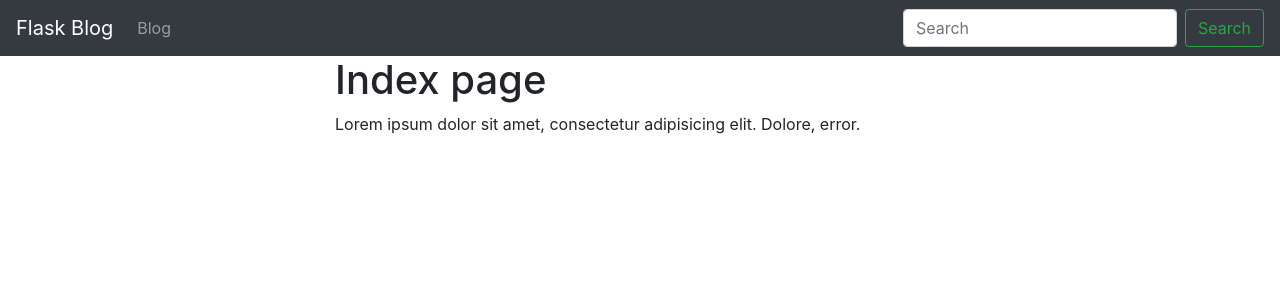
After one commit to ilof2/FlaskBlog.se, a Flask app: page / in a window 1280 px wide. The commit adds this page. Shown: the top 300 px of the page. Run offline with Flask 2, Linux system fonts and the light colour scheme; some libraries are stand-ins or nearby versions.

Commit message:
added db

```diff
--- a/app/app.py
+++ b/app.py
@@ -2,9 +2,9 @@ from flask import Flask
 from config import Configuration
 from flask_sqlalchemy import SQLAlchemy
 
-from posts.blueprint import posts
+
 
 app = Flask(__name__)
 app.config.from_object(Configuration)
 
-app.register_blueprint(posts, url_prefix='/blog')
+db = SQLAlchemy(app)
--- a/app/config.py
+++ /dev/null
@@ -1,3 +0,0 @@
-class Configuration(object):
-	DEBUG = True
-	SQLALCHEMY_DATABASE_URI = 'mysql+mysqlconnector://root:rere4321!@localhost/test1'
--- /dev/null
+++ b/config.py
@@ -0,0 +1,4 @@
+class Configuration(object):
+	DEBUG = True
+	SQLALCHEMY_DATABASE_URI = 'mysql+mysqlconnector://root:rere4321!@localhost/blog'
+	SQLALCHEMY_TRACK_MODIFICATIONS = False
--- /dev/null
+++ b/main.py
@@ -0,0 +1,11 @@
+#! ../venv/bin/python3
+from app import app, db
+import view
+from posts.blueprint import posts
+
+from models import Post
+
+app.register_blueprint(posts, url_prefix='/blog')
+
+if __name__ == '__main__':
+	app.run()
--- a/app/posts/blueprint.py
+++ b/posts/blueprint.py
@@ -1,5 +1,7 @@
 from flask import Blueprint
 from flask import render_template
+
+from models import Post
 
 posts = Blueprint('posts', __name__, template_folder='templates')
 
--- a/requirements.txt
+++ b/requirements.txt
@@ -1,6 +1,9 @@
 Click==7.0
 Flask==1.0.2
+Flask-SQLAlchemy==2.3.2
 ItsDangerous==1.0.0
 Jinja2==2.10
 MarkupSafe==1.0
+mysql-connector==2.1.4
+SQLAlchemy==1.2.12
 Werkzeug==0.14.1
--- a/app/templates/base.html
+++ b/templates/base.html
@@ -2,10 +2,11 @@
 <html lang="en">
 <head>
   <meta charset="UTF-8">
-  <title>{% block title %}{% endblock %}-Flask</title>
+  <title>{% block title %}{% endblock %}-Blog</title>
  <link rel="stylesheet" href="https://stackpath.bootstrapcdn.com/bootstrap/4.1.3/css/bootstrap.min.css" integrity="sha384-MCw98/SFnGE8fJT3GXwEOngsV7Zt27NXFoaoApmYm81iuXoPkFOJwJ8ERdknLPMO" crossorigin="anonymous">
 </head>
 <body>
+
   <nav class="navbar navbar-expand-lg navbar-dark bg-dark">
   <a class="navbar-brand" href="{{ url_for('index') }}">Flask Blog</a>
   <button class="navbar-toggler" type="button" data-toggle="collapse" data-target="#navbarSupportedContent" aria-controls="navbarSupportedContent" aria-expanded="false" aria-label="Toggle navigation">
@@ -18,26 +19,23 @@
         <a class="nav-link" href="{{ url_for('posts.index')}}">Blog</a>
       </li>
     </ul>
+
     <form class="form-inline my-2 my-lg-0">
       <input class="form-control mr-sm-2" type="search" placeholder="Search" aria-label="Search">
       <button class="btn btn-outline-success my-2 my-sm-0" type="submit">Search</button>
     </form>
+
   </div>
 </nav>
 
-<div class="container">
+<div class="container col-md-6">
 		<h1>
     		{% block content_title %}
     		{% endblock %}
     	</h1>
-    <div class="row">
-        <p>
       		{% block content %}
       		{% endblock %}
-        </p>
 </div>
-</div>
-
 
 </body>
 </html>
--- /dev/null
+++ b/templates/index.html
@@ -0,0 +1,10 @@
+{% extends 'base.html' %}
+{% block title %}Index{% endblock %}
+
+{% block content_title %}
+	Index page
+{% endblock %}
+
+{% block content %}
+	Lorem ipsum dolor sit amet, consectetur adipisicing elit. Dolore, error.
+{% endblock %}
--- /dev/null
+++ b/view.py
@@ -0,0 +1,7 @@
+from app import app
+from flask import render_template
+
+
+@app.route('/')
+def index():
+	return render_template('index.html')
```
Also changed, not shown: app/main.py (deleted, +0 -7 lines), app/templates/index.html (deleted, +0 -10 lines), app/view.py (deleted, +0 -8 lines), models.py (added, +30 -0 lines), posts/templates/posts/index.html (renamed from app/posts/templates/posts/index.html), static/css/style.css (renamed from app/static/css/style.css), templates/about.html (added), templates/contactus.html (added). Lines whose indentation alone changed are shown as unchanged.
